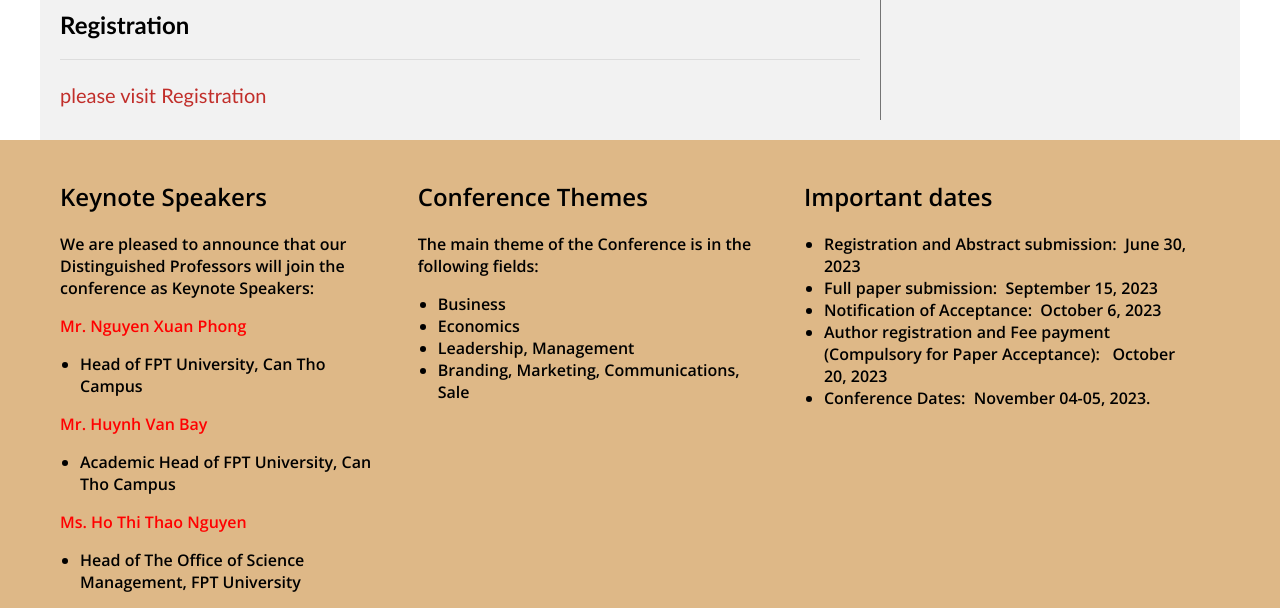
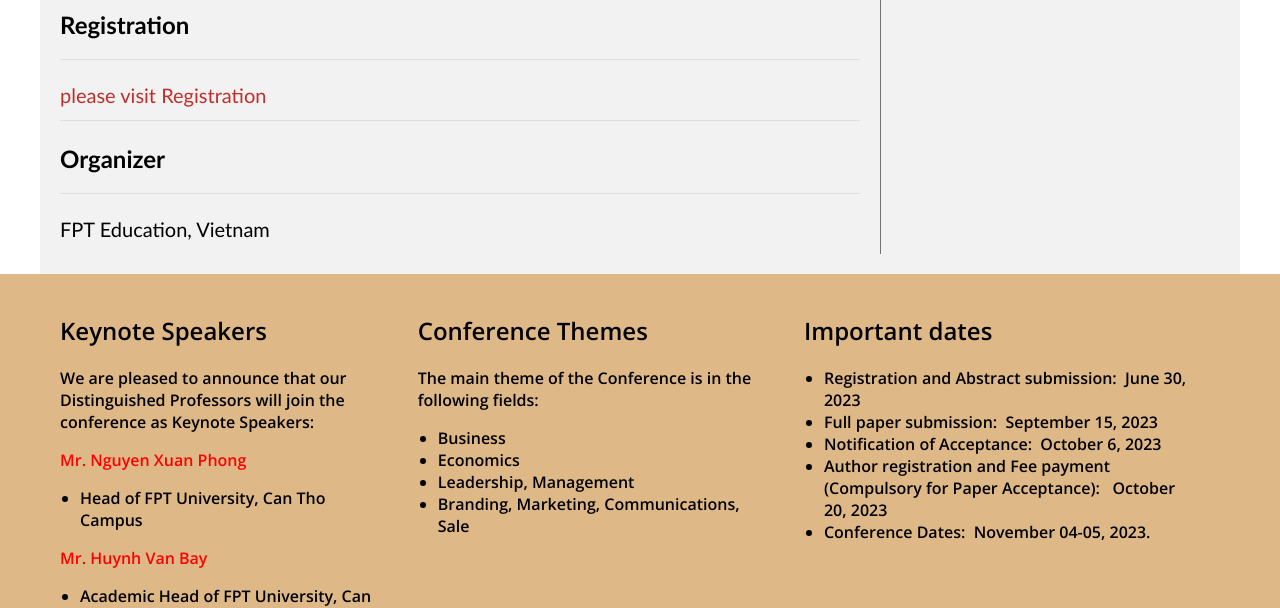
Before and after one commit to luthanhquy/frontend-demo-v1, a plain HTML site: page index.html in a window 1280 px wide. Shown: the part 1340-1948 px from the top of the page. Drawn offline with nearby package versions, Linux system fonts and the light colour scheme; files that its build step writes are made by us from their sources.

Commit message:
update organizer

```diff
--- a/index.html
+++ b/index.html
@@ -183,6 +183,14 @@
         <hr />
         <p>
           <a href="./venue.html">please visit Registration</a>
+        </p>
+
+        <hr />
+
+        <h1>Organizer</h1>
+        <hr />
+        <p>
+          FPT Education, Vietnam
         </p>
       </div>
 
```
